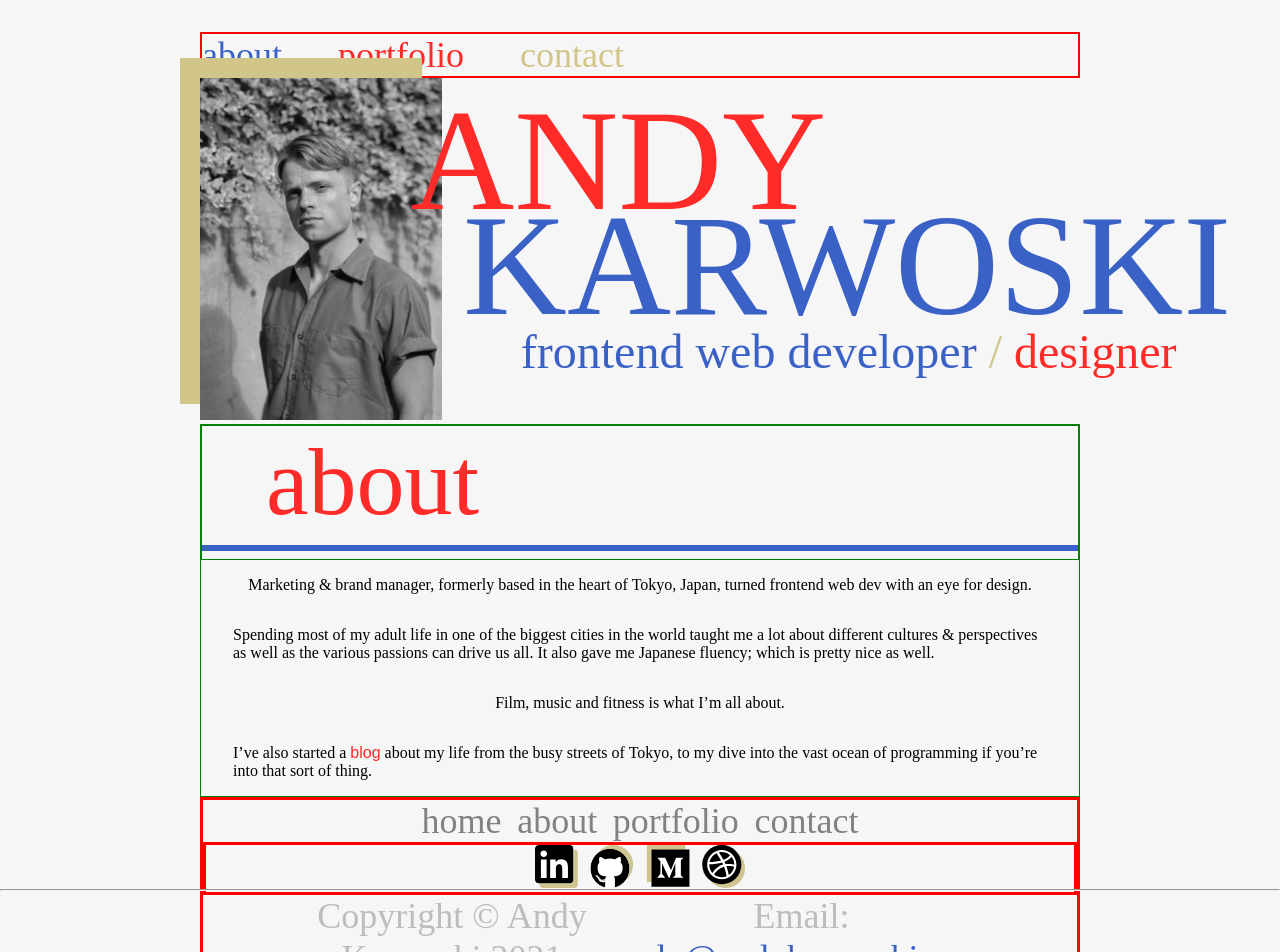
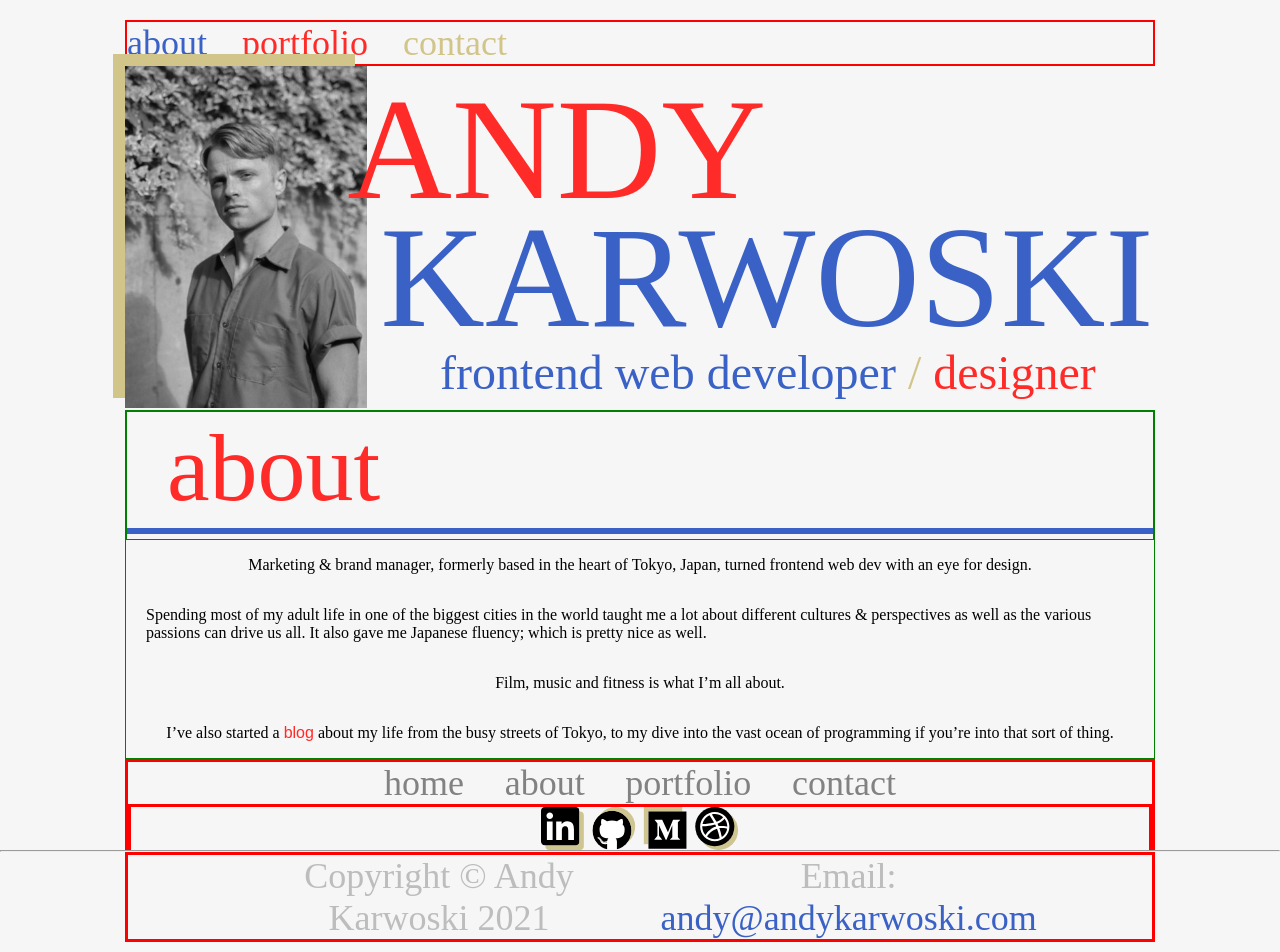
Before and after one commit to LovelyAndy/andykarwoski.com, a Vue app in the folder andykarwoski.com/: page / in a window 1280 px wide. Shown: the top 952 px of the page. Built offline with nearby package versions, Linux system fonts and the light colour scheme; a web font is replaced by a local one.

Commit message:
added font-size to app.vue and changed typography to rem

```diff
--- a/andykarwoski.com/src/App.vue
+++ b/andykarwoski.com/src/App.vue
@@ -21,6 +21,8 @@ export default {
   box-sizing: border-box
   font-family: 'Vonnes', sans-serif
 
+html
+  font-size: 62.5%
 body
   margin: 0px
   padding: 2rem 12.5rem
--- a/andykarwoski.com/src/css/typography.sass
+++ b/andykarwoski.com/src/css/typography.sass
@@ -13,27 +13,27 @@
 
 .t-main-title
   font-family: 'VonnesTTBlackCond'
-  font-size: 144px
+  font-size: 14.5rem
   text-transform: uppercase
 .t-navbar
   font-family: 'VonnesTTBoldCond'
-  font-size: 36px
+  font-size: 3.6rem
   text-transform: lowercase
 .t-section-title-md
   font-family: 'VonnesTTBoldCond'
-  font-size: 48px
+  font-size: 4.8rem
   text-transform: lowercase
 .t-section-title-lg
   font-family: 'VonnesTTBoldCond'
-  font-size: 96px
+  font-size: 9.6rem
   text-transform: lowercase
 .t-footer-link
   font-family: 'Vonnes-BoldCondensed'
-  font-size: 36px
+  font-size: 3.6rem
   text-transform: lowercase
 .t-footer-minor
   font-family: 'VonnesTTBoldCond'
-  font-size: 36px
+  font-size: 3.6rem
 .t-body
   font-family: 'Vonnes-BookExtended'
-  font-size: 16px
+  font-size: 1.6rem
```
